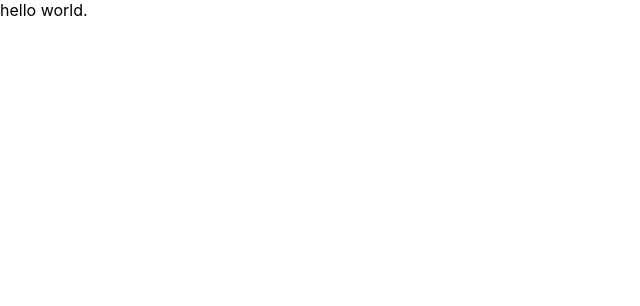
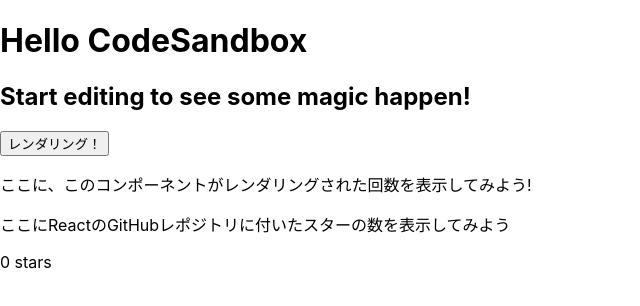
Before and after one commit to kooooichi24/use-effect-demo, a Next.js app: page / in a window 1280 px wide. Shown: the top 306 px of the page, without its empty margins (0-640 px from the left). Built offline with nearby package versions, Linux system fonts and the light colour scheme.

Commit message:
[fix]: copy sample code

```diff
--- /dev/null
+++ b/src/components/FetchComponent.tsx
@@ -0,0 +1,17 @@
+import { useState } from 'react'
+
+export const FetchComponent = () => {
+  const [data, setData] = useState({
+    subscribers: 0,
+    stars: 0
+  })
+
+  // ここでuseEffectを使ってstar数を取得してみましょう!
+
+  return (
+    <div>
+      <p>ここにReactのGitHubレポジトリに付いたスターの数を表示してみよう</p>
+      <p>{data.stars} stars</p>
+    </div>
+  )
+}
--- /dev/null
+++ b/src/components/SomeComponent.tsx
@@ -0,0 +1,7 @@
+type SomeComponentProps = {
+  someFlag: boolean
+}
+
+export const SomeComponent = ({ someFlag }: SomeComponentProps) => {
+  return <p>ここに、このコンポーネントがレンダリングされた回数を表示してみよう!</p>
+}
--- a/src/pages/index.tsx
+++ b/src/pages/index.tsx
@@ -1,7 +1,21 @@
 import type { NextPage } from 'next'
+import { useState } from 'react'
+import { FetchComponent } from '@/components/FetchComponent'
+import { SomeComponent } from '@/components/SomeComponent'
 
 const Home: NextPage = () => {
-  return <div>hello world.</div>
+  // 強制的にSomeComponentをレンダリングさせるためのフラグ
+  const [flag, setFlag] = useState(false)
+
+  return (
+    <div className="App">
+      <h1>Hello CodeSandbox</h1>
+      <h2>Start editing to see some magic happen!</h2>
+      <button onClick={() => setFlag((flag) => !flag)}>レンダリング！</button>
+      <SomeComponent someFlag={flag} />
+      <FetchComponent />
+    </div>
+  )
 }
 
 export default Home
```
